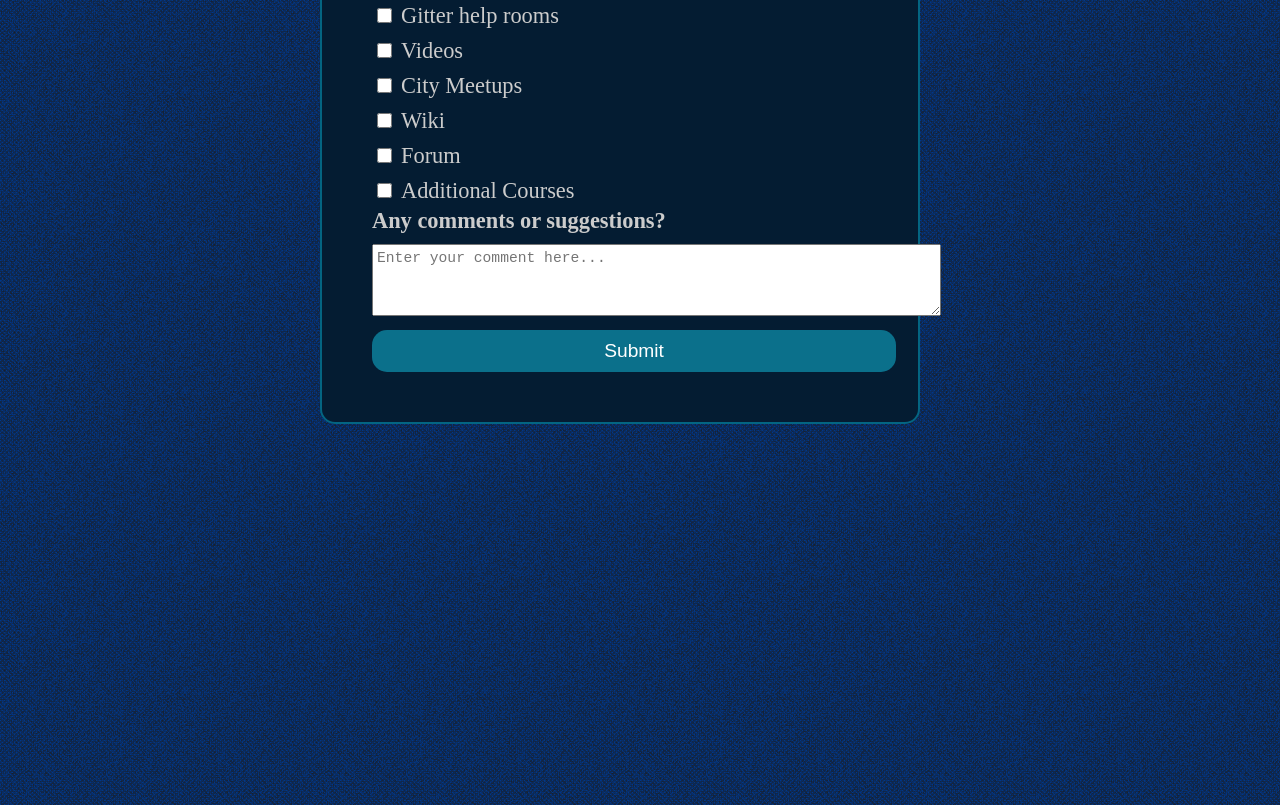
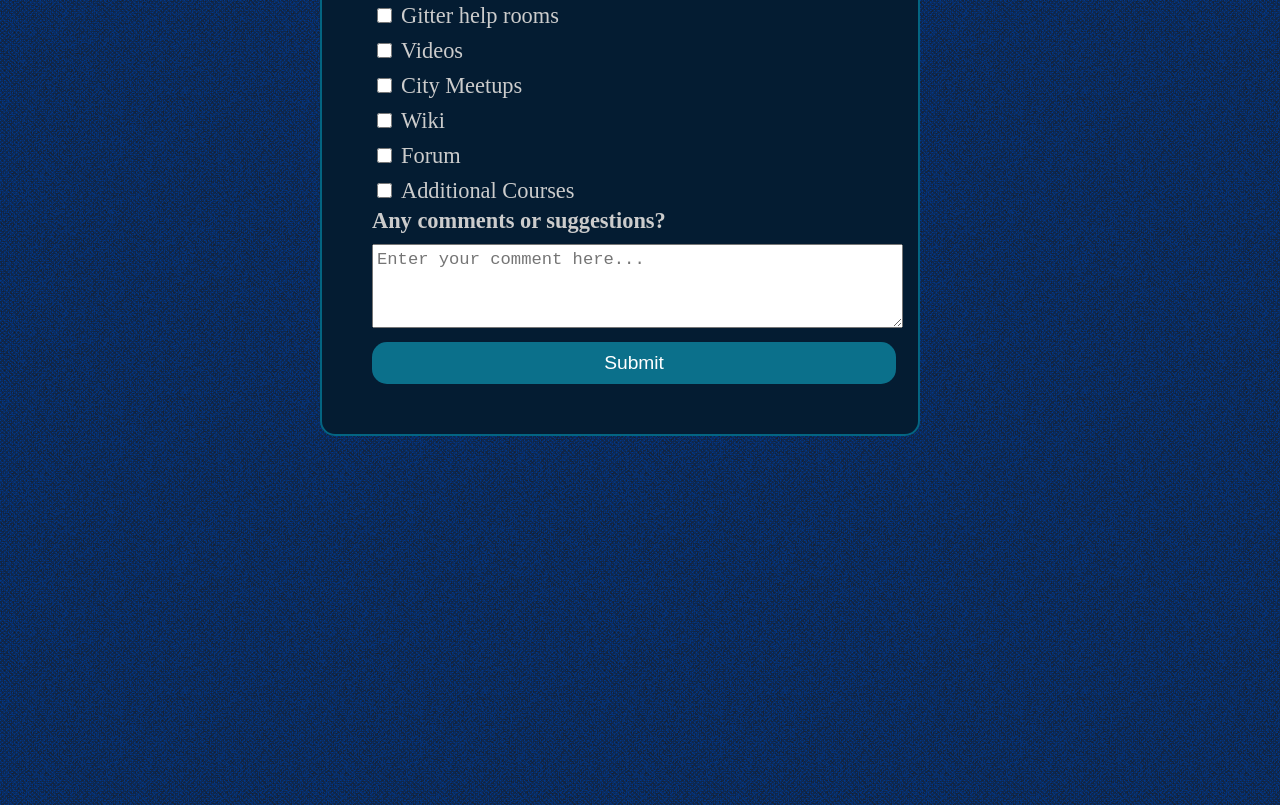
Before and after one commit to mohamed-abdelahi-haibelty/survey-form, a plain HTML site: page index.html in a window 1280 px wide. Shown: the part 955-1760 px from the top of the page. Drawn offline with Linux system fonts and the light colour scheme.

Commit message:
textarea font-size

```diff
--- a/css/styles.css
+++ b/css/styles.css
@@ -112,6 +112,7 @@ h5 {
 }
 textarea {
   padding: 5px 4px;
+  font-size: 1.2em;
 }
 input[type="submit"] {
   width: 96%;
--- a/index.html
+++ b/index.html
@@ -80,7 +80,7 @@
                 </div>
                 <div>
                     <h5>Any comments or suggestions?</h5>
-                    <textarea rows="4" cols="68" placeholder="Enter your comment here..."></textarea><br>
+                    <textarea rows="4" cols="54" placeholder="Enter your comment here..."></textarea><br>
                     <input type="submit" id="submit">
                 </div>
             </form>
```
